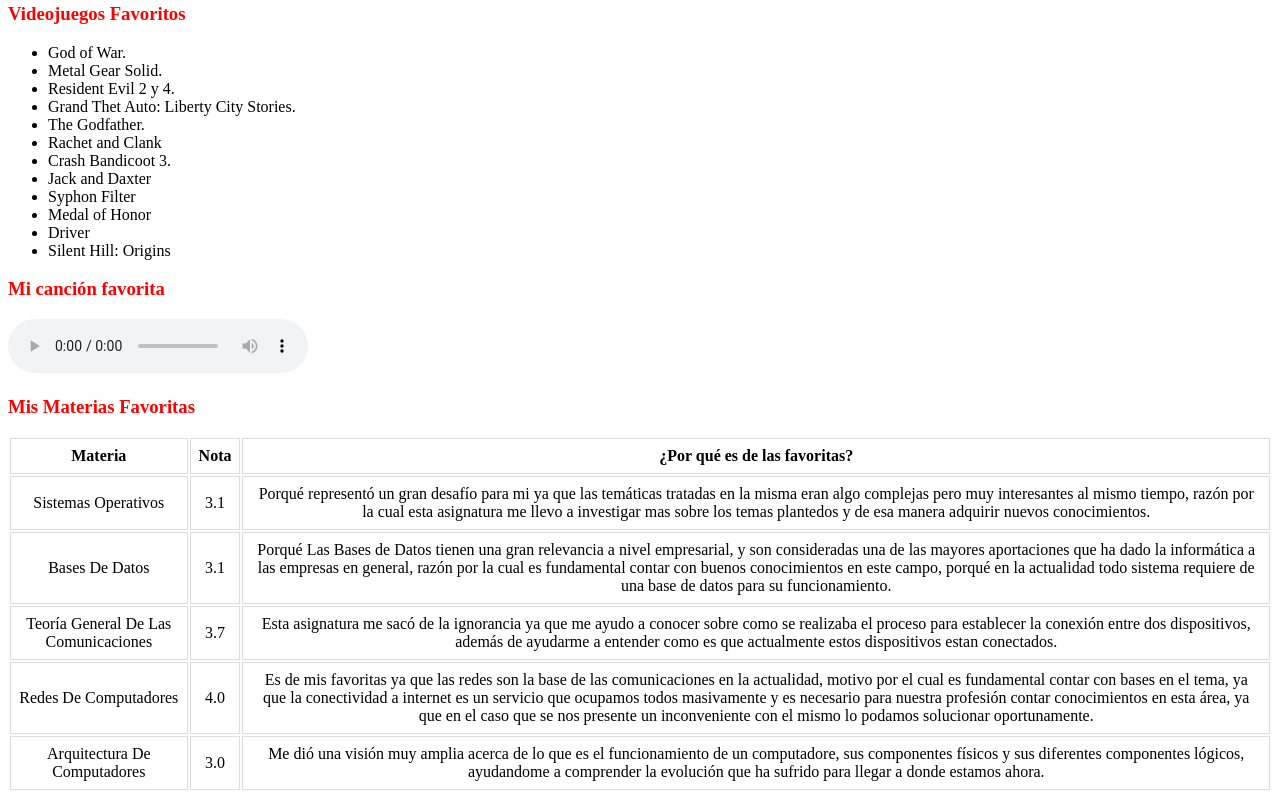
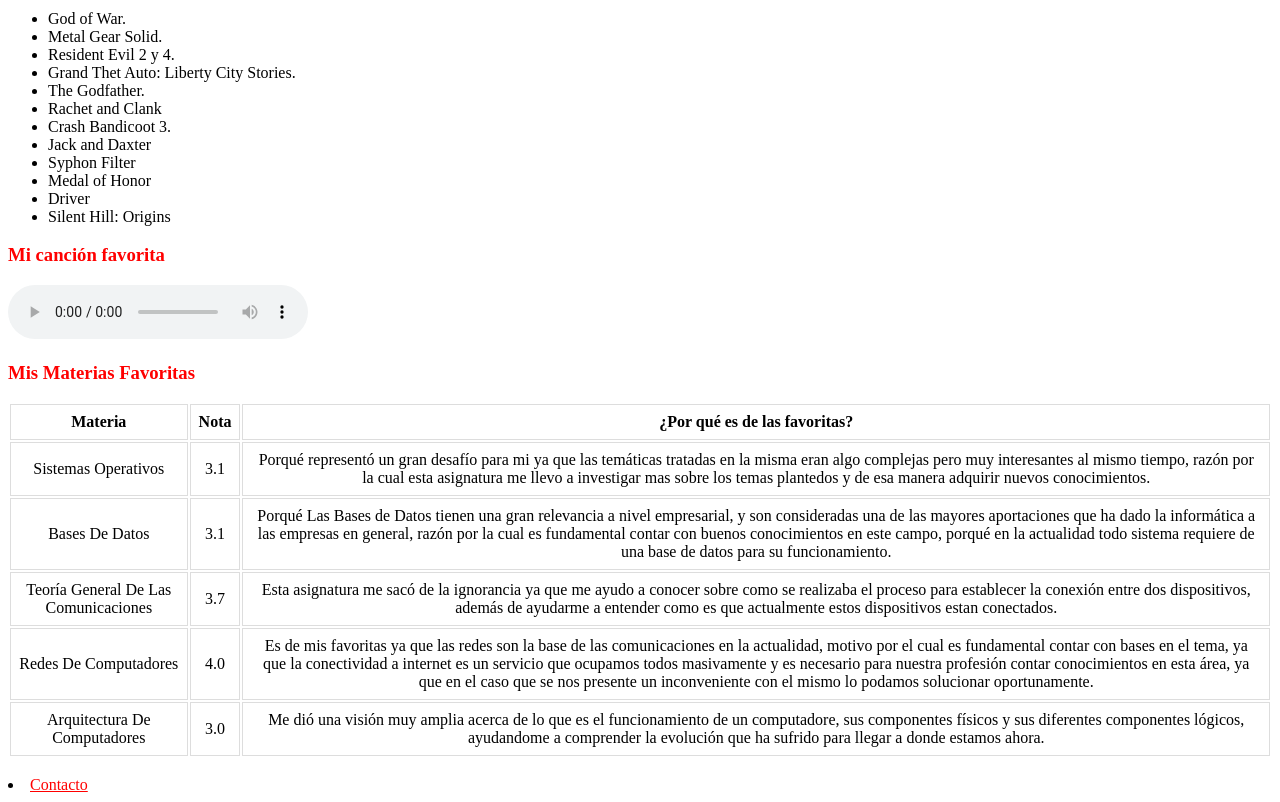
Before and after one commit to ariasRonaldo25/ProgramacionWeb2021, a plain HTML site: page index.html in a window 1280 px wide. Shown: the part 997-1799 px from the top of the page. Drawn offline with Linux system fonts and the light colour scheme.

Commit message:
ultimas modificaciones realizadas

```diff
--- a/index.html
+++ b/index.html
@@ -11,10 +11,6 @@
 <img alt="Ronaldo Arias" height="200px" width="1000px" src="img/ro.jpg">
 <h1 style="color:#FF0000">Ronaldo Rafael Arias Parada </h1>
 <h2>Fecha nacimiento: 25/07/1998</h2>
-
-<nav>
-<li><a href="Formulario.html"target="_blank">Contacto</a></li>
-</nav>
 
 <p>Mi infancia fue tranquila y se desarrolló mayormente en: La ciudad de Cúcuta, mis principales caracteristicas son: Soy una persona tranqula, sociable, humilde y sincero. Durante mi infancia practique el futbol en el club amateur de mi barrio, en mi infancia viaje mucho, ultimamente no tanto, conozco dos paises ademas de Colombia los Cuales son: Venezuela y Ecuador.</p>
 
@@ -114,6 +110,11 @@
     <td>Me dió una visión muy amplia acerca de lo que es el funcionamiento de un computadore, sus componentes físicos y sus diferentes componentes lógicos, ayudandome a comprender la evolución que ha sufrido para llegar a donde estamos ahora. </td>
   </tr>
 </table>
-
+<br>
+<div>
+<nav>
+<li><a style="color: #FF0000 " href="Formulario.html"target="_blank">Contacto</a></li>
+</nav>
+</div>
 </body>
 </html>
```
